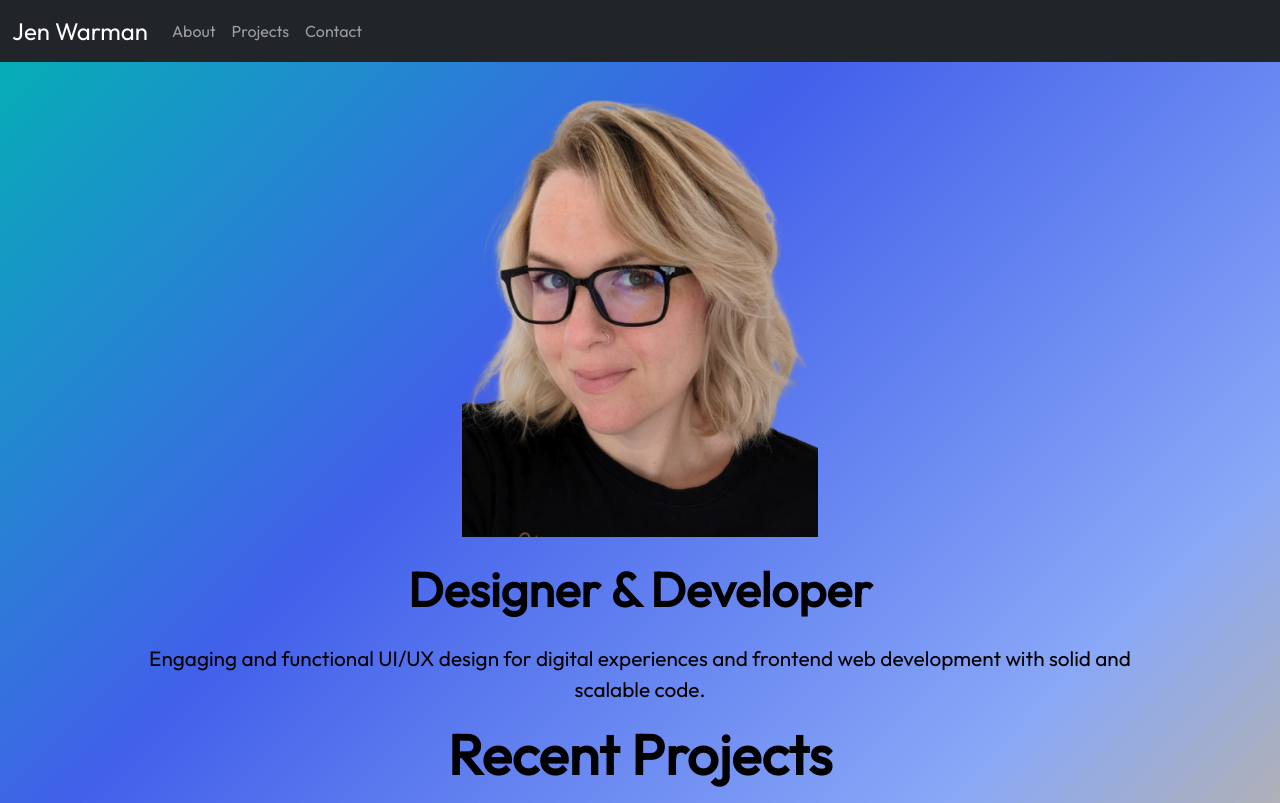
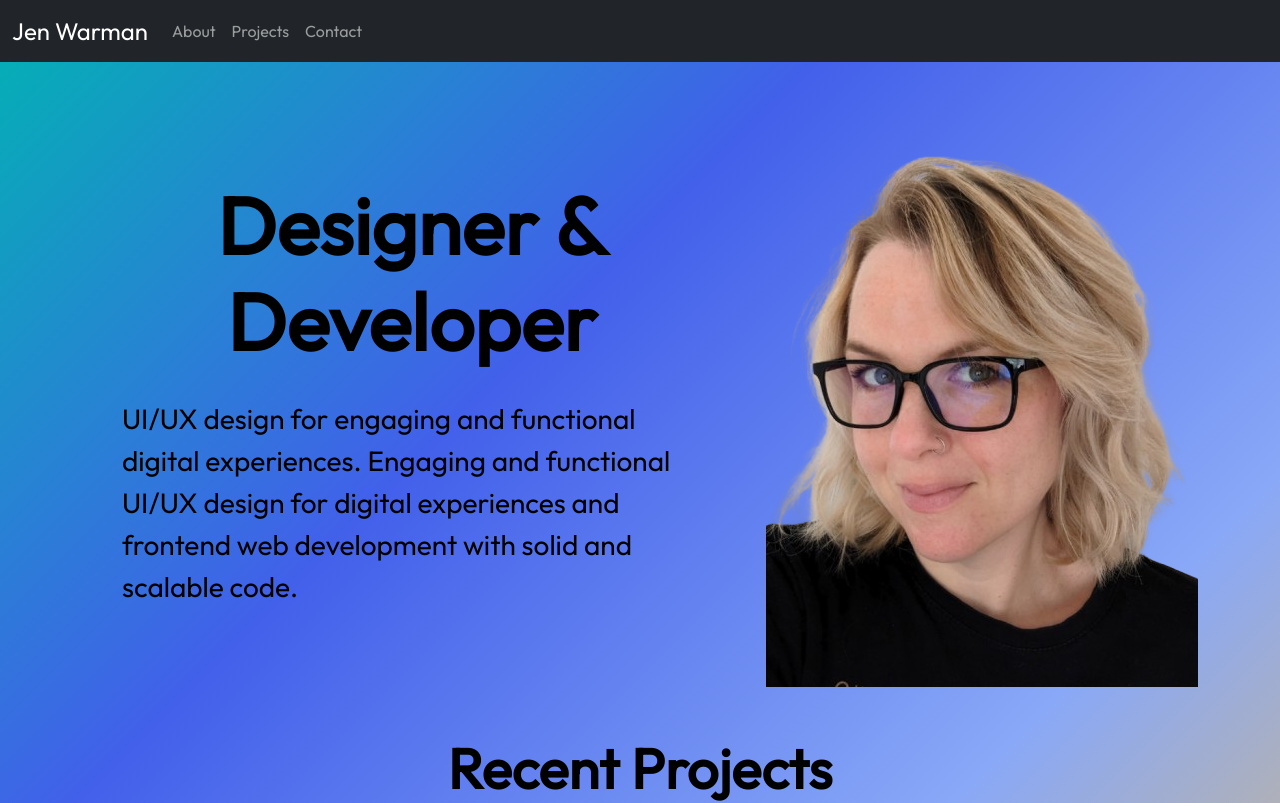
Before and after one commit to JenWarman/portfolio, a React (Vite) app: page / in a window 1280 px wide. Shown: the top 803 px of the page. Built offline with nearby package versions, Linux system fonts and the light colour scheme.

Commit message:
Herobar css.

```diff
--- a/src/components/HeroBar.jsx
+++ b/src/components/HeroBar.jsx
@@ -6,37 +6,23 @@ import Row from "react-bootstrap/Row";
 function HeroBar() {
   return (
     <Container>
-      <Row className="d-flex flex-row mb-3 justify-content-center align-items-center">
-        <Col className="slide-right ">
-          <h1 id="designer" className="display-1 hero-sub-header text-wrap fw-bold lh-base text-black text-center" >
-            Designer
-          </h1>
-          <h5 className="hero-sub-header text-wrap fs-3 fw-normal lh-base text-black text-justify">
+      <Row className="align-items-stretch py-5">
+        <Col className="align-items-center m-auto p-1">
+          <Col>
+            <h1 className="display-1 text-wrap fw-bold text-black pb-1 pt-1 text-center">
+              Designer & Developer
+            </h1>
+          </Col>
+          <Col></Col>
+          <p className="fs-3 fw-normal lh-base text-black text-justify align-text-center pt-3 ps-5 pe-5">
             UI/UX design for engaging and functional digital experiences.
-          </h5>
+            Engaging and functional UI/UX design for digital experiences and
+            frontend web development with solid and scalable code.
+          </p>
         </Col>
-        <Col>
-          <Image className="img-fluid" src="../profileBG.png" />
+        <Col xs="auto" className="d-flex flex-column justify-content-center">
+          <Image src="../profileBG.png" alt="Example" />
         </Col>
-        <Col className="slide-left">
-          <h1 className="display-1 hero-sub-header text-wrap fw-bold lh-base text-black text-center">Developer</h1>
-          <h5 className="hero-sub-header text-wrap fs-3 fw-normal lh-base text-black">
-            Frontend web development with solid and scalable code.
-          </h5>
-        </Col>
-        <Row>
-          <Col>
-            <h1 className="media-hero-header">Designer & Developer</h1>
-          </Col>
-        </Row>
-        <Row>
-          <Col>
-            <p className="media-hero-sub-header">
-              Engaging and functional UI/UX design for digital experiences and
-              frontend web development with solid and scalable code.
-            </p>
-          </Col>
-        </Row>
       </Row>
     </Container>
   );
--- a/src/index.css
+++ b/src/index.css
@@ -38,6 +38,35 @@ a#header-title.navbar-brand {
   font-weight: bold;
   font-size: 4rem;
   margin-top: 100%;
+}
+
+/* #designer {
+  transform: rotate(-90deg);
+} */
+.verticalTextStyle {
+  writing-mode: vertical-rl;
+  transform: rotate(180deg);
+  font-size: 24px;
+  margin:0 20px;
+  text-align: center;
+  white-space: nowrap;
+};
+/*
+.imageStyle{
+  width: 100%;
+  max-width: 300px;
+  height: auto;
+}; */
+
+.line {
+    border: 1px solid #000;
+    margin: 20px 0;
+    height: 100px;
+    transform: rotate(90deg);
+    transform-origin: center;
+    width: 1px;
+    margin-left: auto;
+    margin-right: auto;
 }
 
 .recent-projects.container {
```
